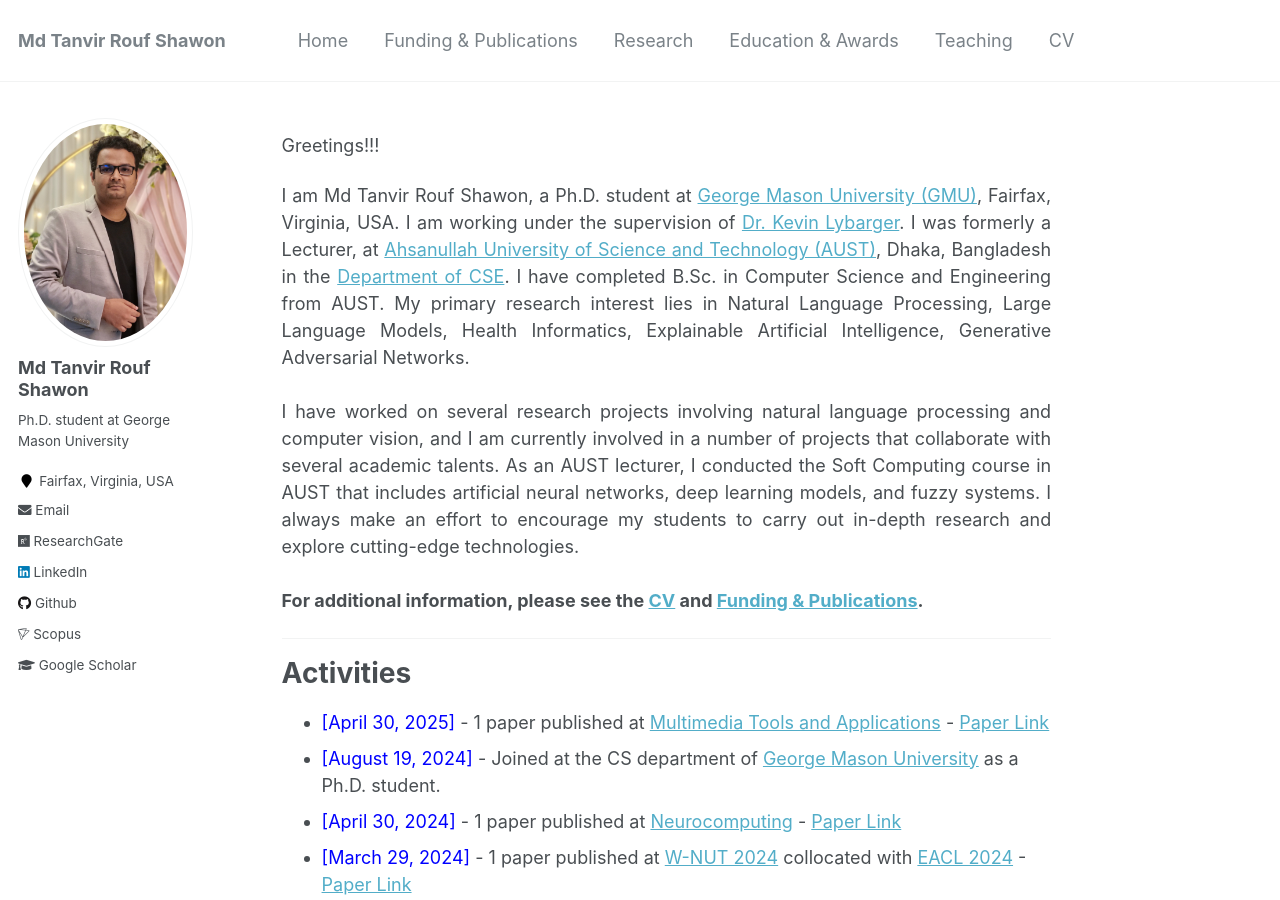
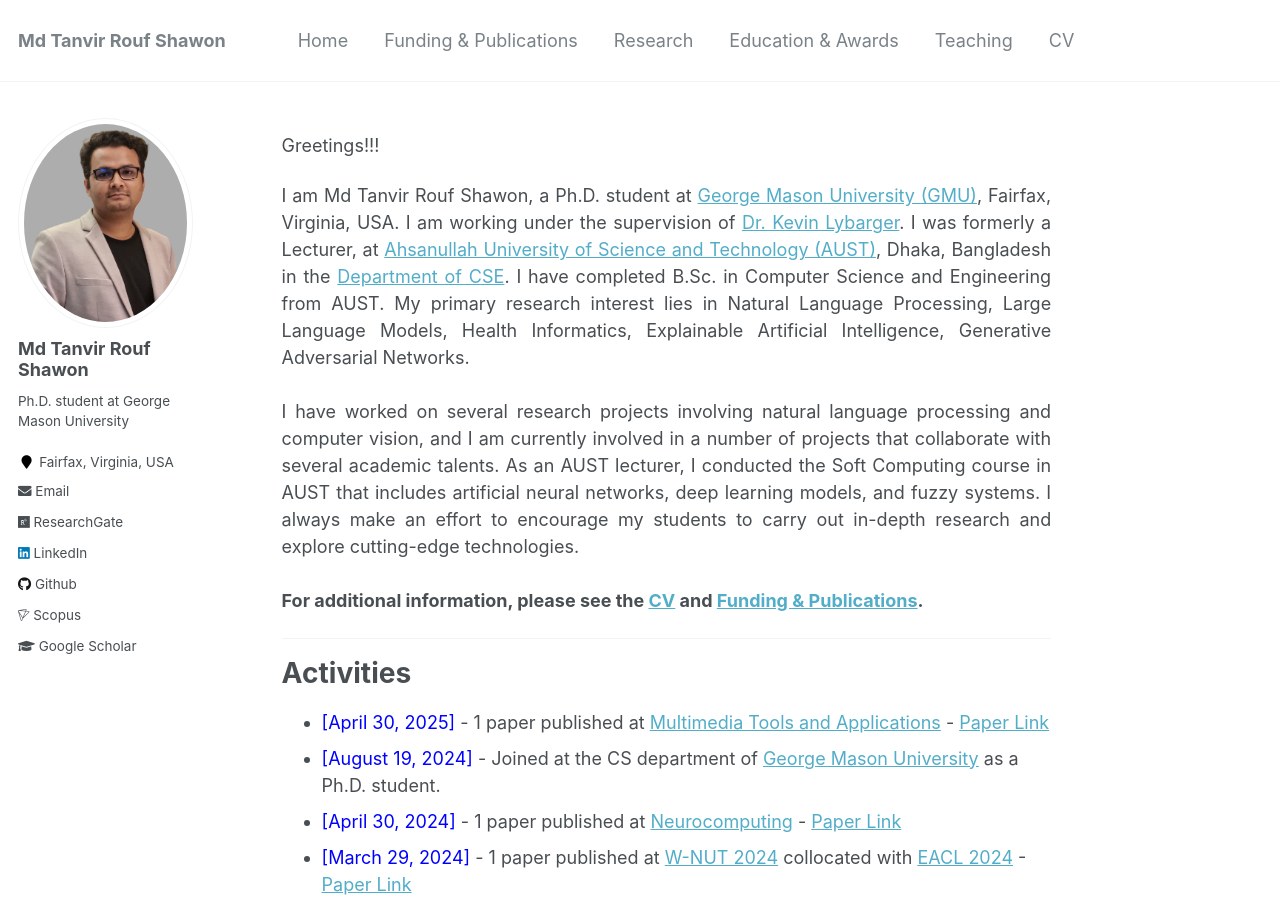
Before and after one commit to shawon-tanvir/shawon-tanvir.github.io, a Jekyll site: the page built from _pages/about.md, in a window 1280 px wide and 900 px high. Built offline with Jekyll 4.4.1, drawn with Linux system fonts in a browser that asks for light colours; a script that is not in the unit is left out.

Commit message:
Update author avatar in configuration

```diff
--- a/_config.yml
+++ b/_config.yml
@@ -81,7 +81,7 @@ analytics:
 # Site Author
 author:
   name             : "Md Tanvir Rouf Shawon"
-  avatar           : "IMG_20230707_001543.jpg"
+  avatar           : "profile_Photo.jpg"
   bio              : "Ph.D. student at George Mason University"
   location         : "Fairfax, Virginia, USA"
   employer         :
```
